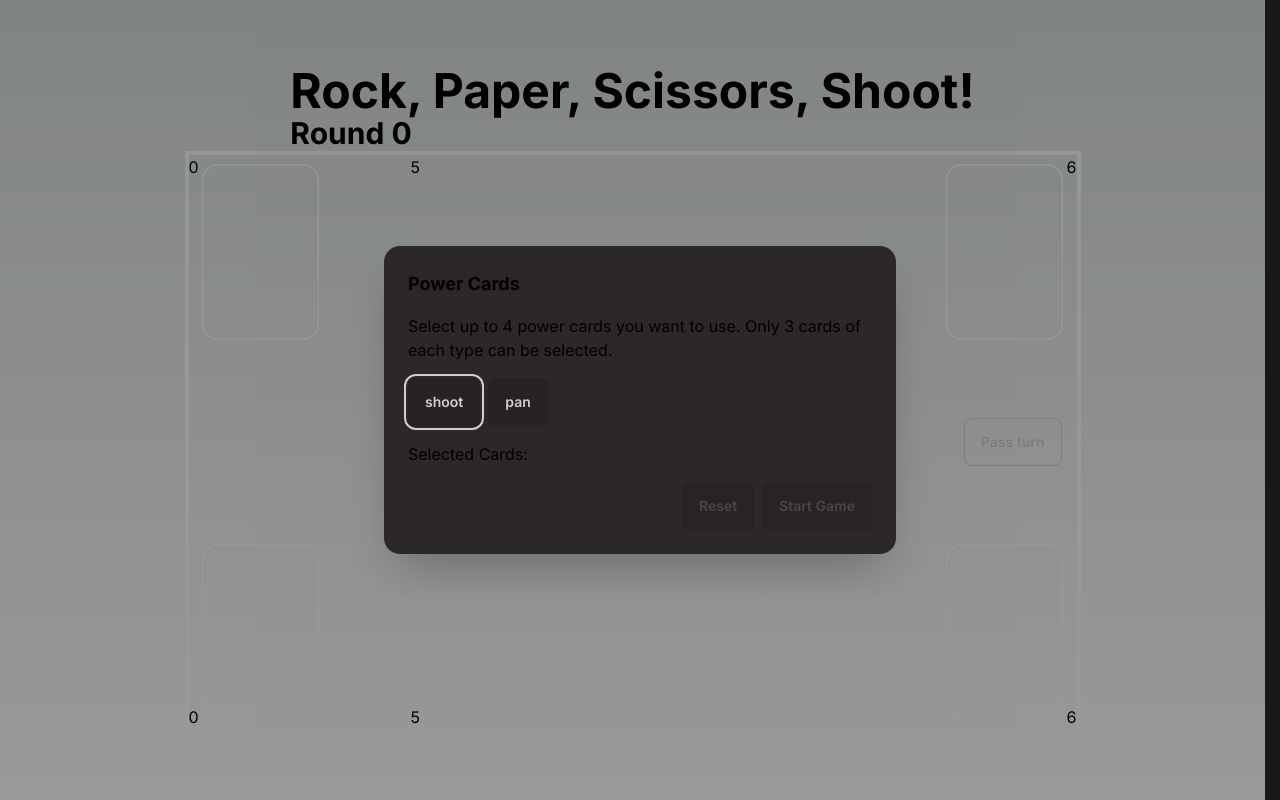
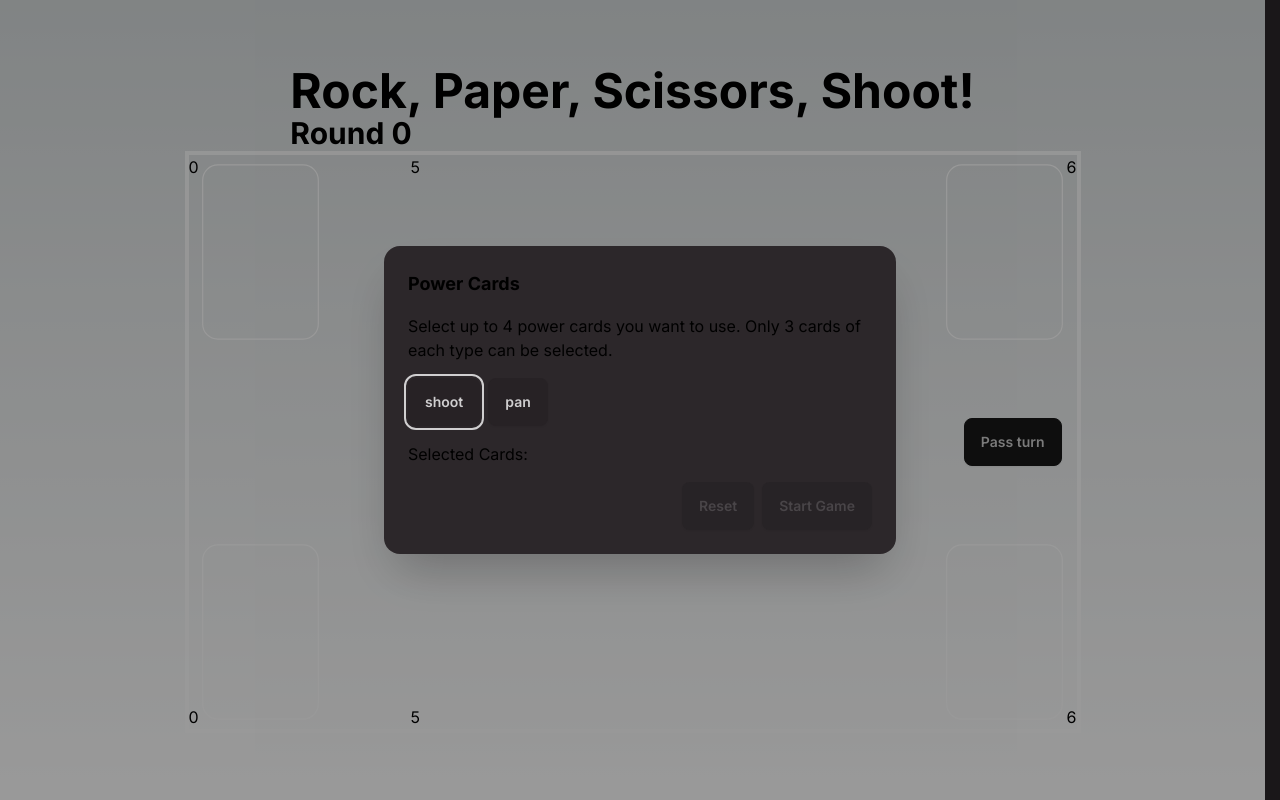
Before and after one commit to chabandou/rock_paper_scissors_shoot, a Next.js app: page / in a window 1280 px wide. Built offline with nearby package versions, Linux system fonts and the light colour scheme.

Commit message:
fixed turn pass btn styles

```diff
--- a/app/page.jsx
+++ b/app/page.jsx
@@ -649,13 +649,15 @@ export default function Home() {
             className="object-contain absolute top-0 left-0 z-0"
           />
           <div className="">
+            <div className="absolute top-1/2 -translate-y-1/2 right-[15px]">
               <button
-              className="btn btn-outline absolute top-1/2 -translate-y-1/2 right-[15px]"
+                className="btn btn-neutral"
                 onClick={() => passTurn()}
                 disabled={passedTurn}
               >
                 Pass turn
               </button>
+            </div>
             <Player
               player={1}
               gameState={gameState}
```
Lines whose indentation alone changed are shown as unchanged.
